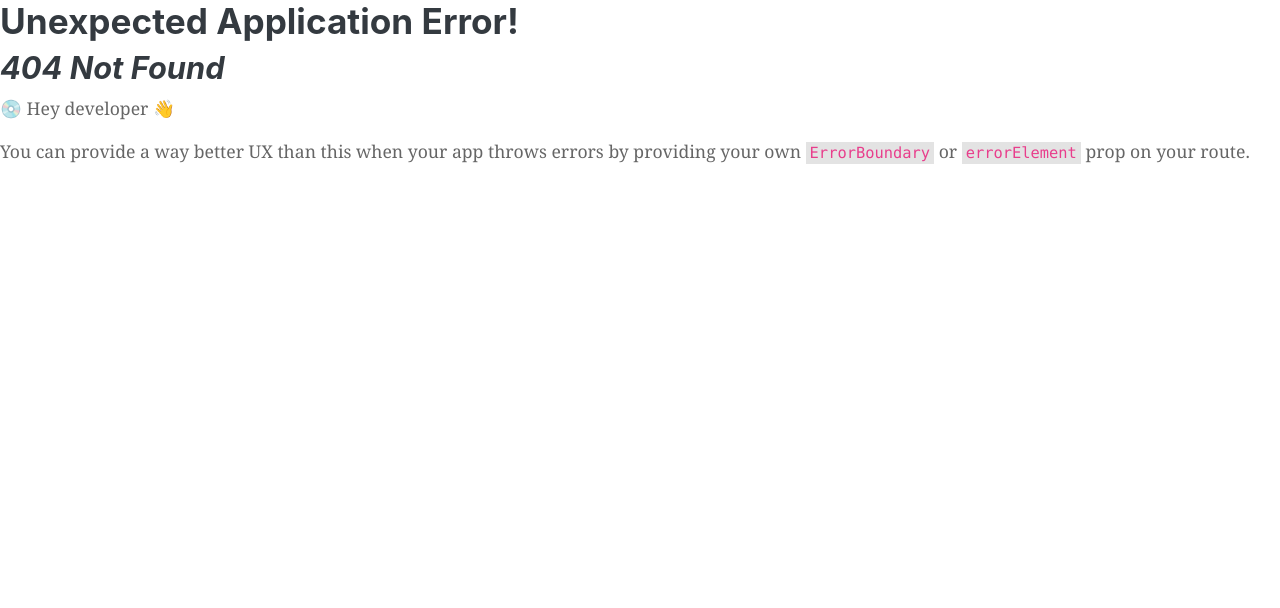
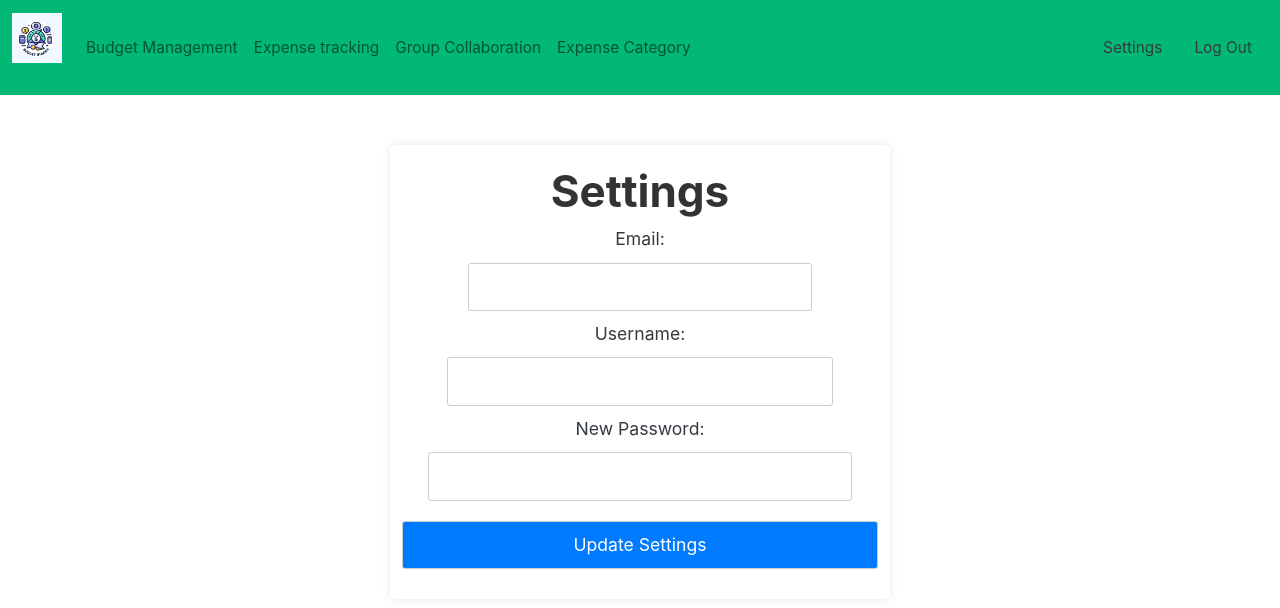
Before and after one commit to TrevorHenry05/BudgetBuddy, a React (Create React App) app: page /settings in a window 1280 px wide. Before the commit this address had no page. Shown: the top 608 px of the page. Built offline with nearby package versions, Linux system fonts and the light colour scheme.

Commit message:
added sample for settings.js

```diff
--- a/src/App.js
+++ b/src/App.js
@@ -6,6 +6,7 @@ import Budget from './components/Budget';
 import Expense from './components/Expense';
 import ExpenseTracking from './components/ExpenseTracking';
 import GroupColab from './components/GroupColab';
+import Settings from './components/Settings';
 import './App.css'
 
 import {
@@ -38,6 +39,10 @@ const router = createBrowserRouter([
     path: "groupColab",
     element: <GroupColab />,
   },
+  {
+    path: "settings",
+    element: <Settings />,
+  },
 ])
 
 function App() {
--- a/src/components/Settings.js
+++ b/src/components/Settings.js
@@ -1,11 +1,59 @@
-import React from 'react';
+import React, { useState } from 'react';
+import Main from '../Layout/Main';
 
-function Settings() {
+function SettingsPage() {
+  const [email, setEmail] = useState('');
+  const [username, setUsername] = useState('');
+  const [password, setPassword] = useState('');
 
-    return (
-        <>
-            <p>settings page </p>
-        </>
-    );
+  const handleSubmit = (event) => {
+    event.preventDefault();
+    // Logic to update user settings goes here
+    console.log('Updated Email:', email);
+    console.log('Updated Username:', username);
+    console.log('Updated Password:', password);
+  };
+
+  return (
+    <Main>
+        <div className="container">
+        <h1>Settings</h1>
+        <form onSubmit={handleSubmit}>
+            <label>
+            Email:
+            <input
+                type="email"
+                value={email}
+                onChange={(e) => setEmail(e.target.value)}
+                required
+            />
+            </label>
+            <br />
+            <label>
+            Username:
+            <input
+                type="text"
+                value={username}
+                onChange={(e) => setUsername(e.target.value)}
+                required
+            />
+            </label>
+            <br />
+            <label>
+            New Password:
+            <input
+                type="password"
+                value={password}
+                onChange={(e) => setPassword(e.target.value)}
+                required
+            />
+            </label>
+            <br />
+            <input type="submit" value="Update Settings" />
+        </form>
+        </div>
+    </Main>
+  );
 }
-export default Settings;
+
+export default SettingsPage;
```
